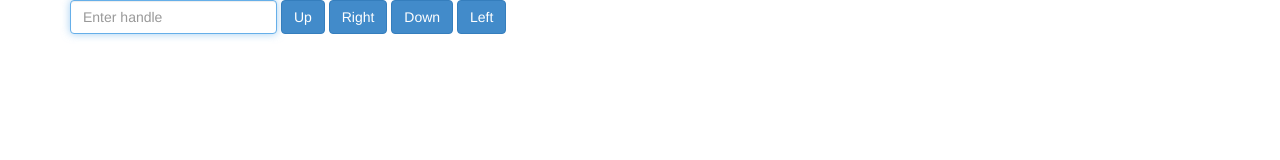
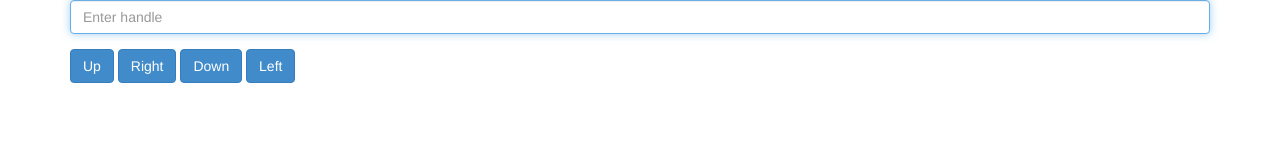
Before and after one commit to Normand-1024/TwitchPlaysUntitled, a plain HTML site: page aggregator/templates/player_client.html in a window 1280 px wide. Drawn offline with Linux system fonts and the light colour scheme; files that its build step writes are made by us from their sources; files whose address does not match are found by name.

Commit message:
Wrong channels

```diff
--- a/aggregator/static/js/game_client.js
+++ b/aggregator/static/js/game_client.js
@@ -11,7 +11,7 @@ if (window.location.protocol == "https:") {
 var inbox = new ReconnectingWebSocket(ws_scheme + location.host + "/game_receive");
 
 inbox.onmessage = function(message) {
-  console.log(message.data)
+  console.log(message.data);
   var data = JSON.parse(message.data);
   $("#inputs-text").append("<div class='panel panel-default'><div class='panel-heading'>" + $('<span/>').text(data.handle).html() + "</div><div class='panel-body'>" + $('<span/>').text(data.direction).html() + "</div></div>");
   $("#chat-text").stop().animate({
--- a/aggregator/templates/player_client.html
+++ b/aggregator/templates/player_client.html
@@ -9,20 +9,18 @@
   </head>
   <body>
     <div class="container">
-      <form id="input-form" class="form-inline">
         <div class="form-group">
           <input id="input-handle" type="text" class="form-control" placeholder="Enter handle" autofocus />
         </div>
-        <button class="direction-btn btn btn-primary" name="up" type="submit">Up</button>
-        <button class="direction-btn btn btn-primary" name="right" type="submit">Right</button>
-        <button class="direction-btn btn btn-primary" name="down" type="submit">Down</button>
-        <button class="direction-btn btn btn-primary" name="left" type="submit">Left</button>
-      </form>
+        <button class="direction-btn btn btn-primary" name="up">Up</button>
+        <button class="direction-btn btn btn-primary" name="right">Right</button>
+        <button class="direction-btn btn btn-primary" name="down">Down</button>
+        <button class="direction-btn btn btn-primary" name="left">Left</button>
     </div>
 
 
     <script type="text/javascript" src="static/js/jquery-2.0.3.min.js"></script>
     <script type="text/javascript" src="static/js/reconnecting-websocket.min.js"></script>
-    <script type="text/javascript" src="static/js/game_client.js"></script>
+    <script type="text/javascript" src="static/js/player_client.js"></script>
   </body>
 </html>
```
Also changed, not shown: 1 other file.
